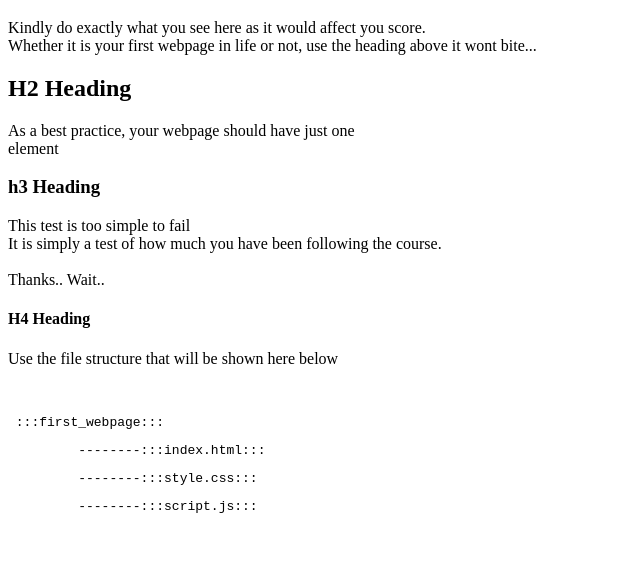
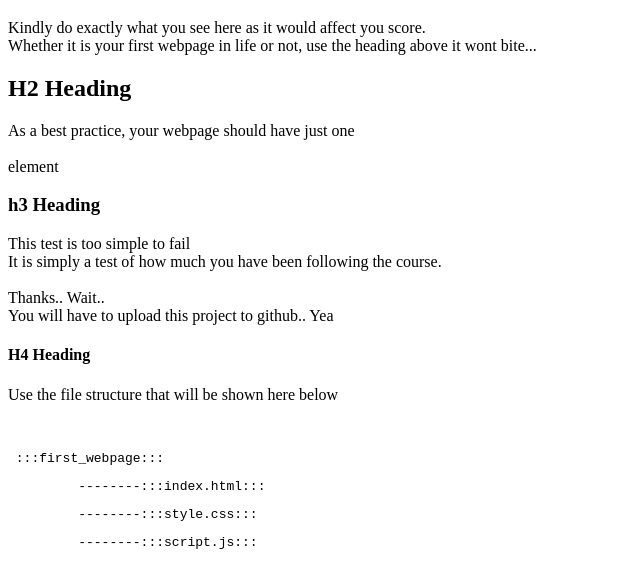
Before and after one commit to Iamhafsah/Start.ng-, a plain HTML site: page index.html in a window 1280 px wide. Shown: the part 61-648 px from the top of the page, without its empty margins (0-640 px from the left). Drawn offline with Linux system fonts and the light colour scheme.

Commit message:
modifications to index.html

```diff
--- a/index.html
+++ b/index.html
@@ -11,12 +11,14 @@
 Whether it is your first webpage in life or not, use the heading above it wont bite...</p>
 
 <h2>H2 Heading</h2>
-<p>As a best practice, your webpage should have just one <br> element </p>
+<p>As a best practice, your webpage should have just one <br><br> element </p>
 
 <h3>h3 Heading</h3>
 This test is too simple to fail<br>
 It is simply a test of how much you have been following the course.<br><br>
-Thanks.. Wait..
+Thanks.. Wait.. <br>
+You will have to upload this project to github.. Yea
+
 <h4>H4 Heading</h4>
 <p>Use the file structure that will be shown here below</p>
     <br>
```
